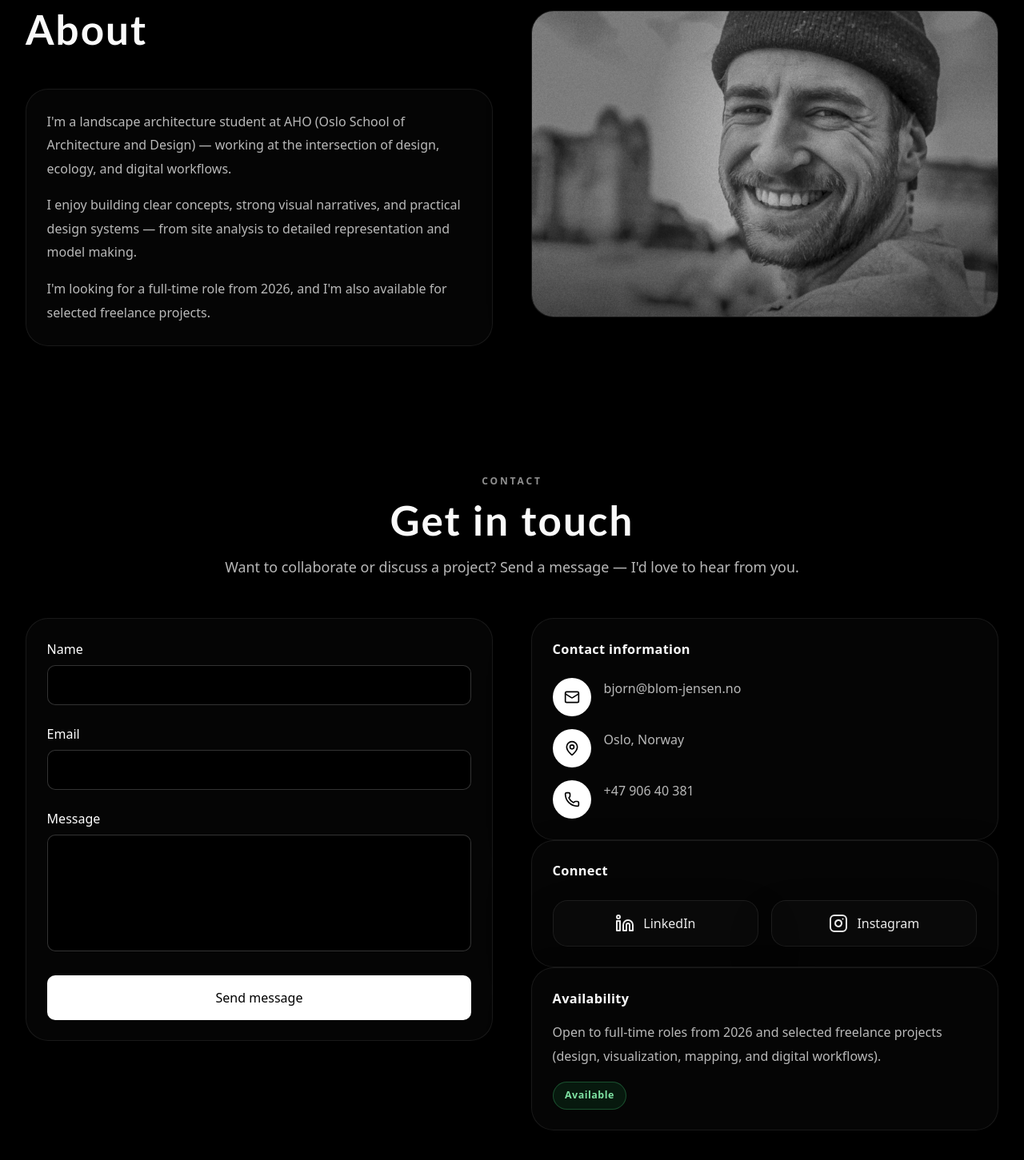
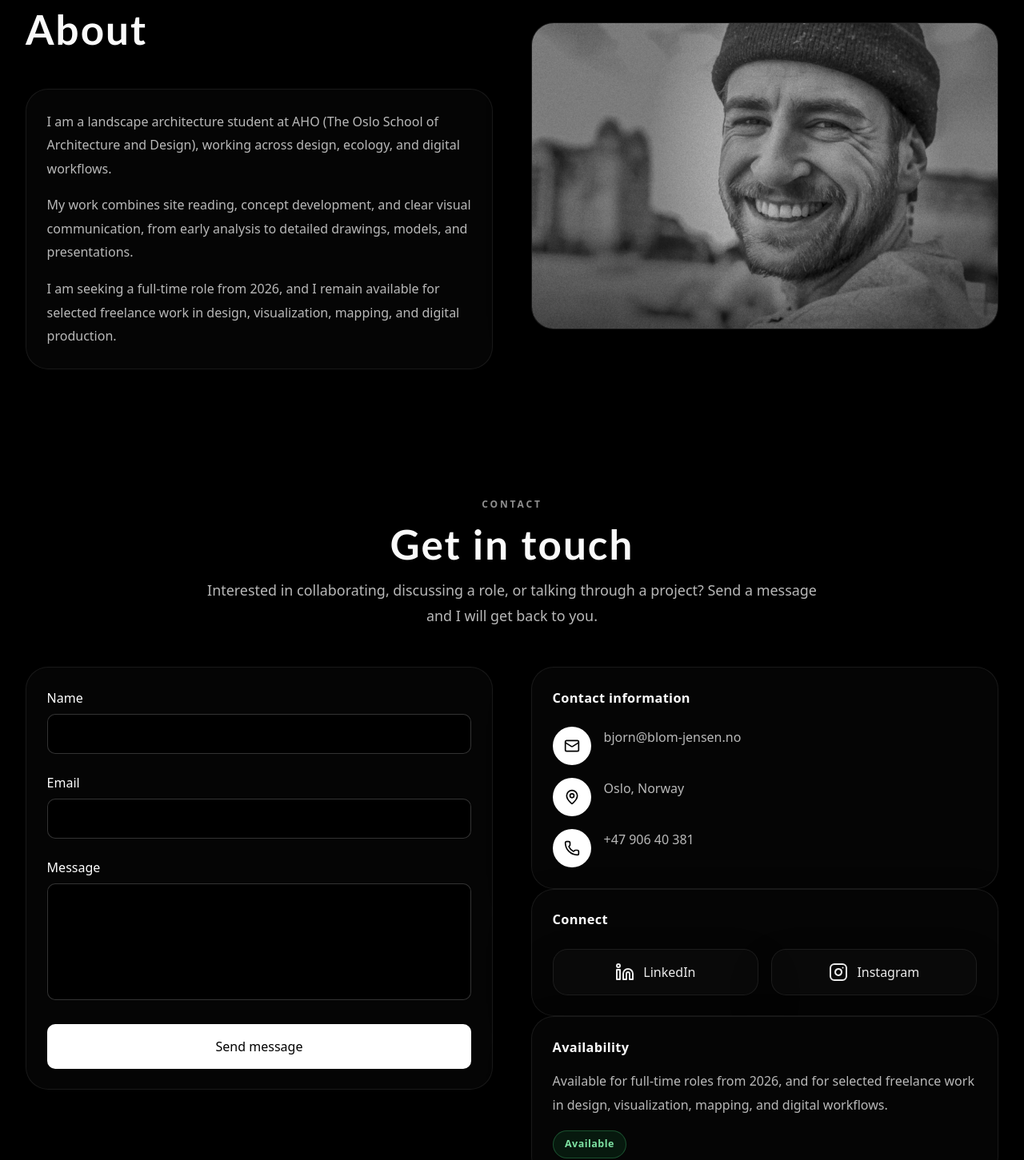
Before and after one commit to blomjensen/blomjensen.github.io, a React (Vite) app: page / in a window 1280 px wide. Shown: the part 1680-3131 px from the top of the page at 80% size. Built offline with nearby package versions, Linux system fonts and the light colour scheme.

Commit message:
Polish site copy and metadata

```diff
--- a/index.html
+++ b/index.html
@@ -6,7 +6,7 @@
     <meta name="viewport" content="width=device-width, initial-scale=1.0" />
     <meta
       name="description"
-      content="Portfolio of Bjørn Blom-Jensen — landscape architecture projects, skills, and contact information."
+      content="Portfolio of Bjørn Blom-Jensen, landscape architecture student at AHO, featuring selected projects, skills, and contact information."
     />
     <title>Bjørn Blom-Jensen — Portfolio</title>
   </head>
--- a/src/content.ts
+++ b/src/content.ts
@@ -19,9 +19,9 @@ export const content = {
       modeProjects: 'Projects',
       modeSkills: 'Skills',
       projectsIntro:
-        'A selection of work from studio courses and independent explorations — focusing on landscape, systems, and storytelling.',
+        'A selection of academic and independent work in landscape architecture, with a focus on spatial strategy, ecological systems, and visual communication.',
       skillsIntro:
-        'Core competencies — both digital tools and landscape architecture fundamentals that shape how I work.',
+        'A practical toolkit spanning landscape architecture, digital workflows, and visual representation.',
       more: 'More',
       less: 'Less',
       modal: {
@@ -34,15 +34,16 @@ export const content = {
     about: {
       title: 'About',
       p1:
-        "I'm a landscape architecture student at AHO (Oslo School of Architecture and Design) — working at the intersection of design, ecology, and digital workflows.",
+        'I am a landscape architecture student at AHO (The Oslo School of Architecture and Design), working across design, ecology, and digital workflows.',
       p2:
-        'I enjoy building clear concepts, strong visual narratives, and practical design systems — from site analysis to detailed representation and model making.',
+        'My work combines site reading, concept development, and clear visual communication, from early analysis to detailed drawings, models, and presentations.',
       p3:
-        "I'm looking for a full-time role from 2026, and I'm also available for selected freelance projects.",
+        'I am seeking a full-time role from 2026, and I remain available for selected freelance work in design, visualization, mapping, and digital production.',
     },
     contact: {
       title: 'Get in touch',
-      intro: "Want to collaborate or discuss a project? Send a message — I'd love to hear from you.",
+      intro:
+        'Interested in collaborating, discussing a role, or talking through a project? Send a message and I will get back to you.',
       form: {
         name: 'Name',
         email: 'Email',
@@ -54,7 +55,7 @@ export const content = {
       connectTitle: 'Connect',
       availabilityTitle: 'Availability',
       availabilityText:
-        "Open to full-time roles from 2026 and selected freelance projects (design, visualization, mapping, and digital workflows).",
+        'Available for full-time roles from 2026, and for selected freelance work in design, visualization, mapping, and digital workflows.',
       availabilityBadge: 'Available',
     },
   },
@@ -74,9 +75,9 @@ export const content = {
       modeProjects: 'Prosjekter',
       modeSkills: 'Kompetanse',
       projectsIntro:
-        'Et utvalg arbeid fra studio og egne utforskninger — med fokus på landskap, systemer og formidling.',
+        'Et utvalg akademisk arbeid og egne prosjekter innen landskapsarkitektur, med fokus på romlige strategier, økologiske systemer og visuell formidling.',
       skillsIntro:
-        'Kjernekompetanse — både digitale verktøy og landskapsarkitektur-fundamentet som styrer hvordan jeg jobber.',
+        'Et praktisk verktøysett som spenner fra landskapsarkitektur og digitale arbeidsflyter til visuell representasjon.',
       more: 'Mer',
       less: 'Mindre',
       modal: {
@@ -89,15 +90,16 @@ export const content = {
     about: {
       title: 'Om meg',
       p1:
-        'Jeg er landskapsarkitektstudent ved AHO — og jobber i skjæringspunktet mellom design, økologi og digitale arbeidsflyter.',
+        'Jeg er landskapsarkitektstudent ved AHO og jobber i skjæringspunktet mellom design, økologi og digitale arbeidsflyter.',
       p2:
-        'Jeg liker å bygge tydelige konsepter, sterke visuelle narrativ og praktiske designsystemer — fra analyse til detaljert representasjon og modellbygging.',
+        'Arbeidet mitt kombinerer stedslesning, konseptutvikling og tydelig visuell formidling - fra tidlig analyse til detaljerte tegninger, modeller og presentasjoner.',
       p3:
-        'Jeg ser etter fast jobb fra 2026, og kan også ta utvalgte freelance-oppdrag.',
+        'Jeg søker fast jobb fra 2026, og er også tilgjengelig for utvalgte freelance-oppdrag innen design, visualisering, kart og digital produksjon.',
     },
     contact: {
       title: 'Ta kontakt',
-      intro: 'Vil du samarbeide eller diskutere et prosjekt? Send en melding — jeg hører gjerne fra deg.',
+      intro:
+        'Vil du samarbeide, diskutere en rolle eller snakke om et prosjekt? Send en melding, så hører du fra meg.',
       form: {
         name: 'Navn',
         email: 'E-post',
@@ -109,7 +111,7 @@ export const content = {
       connectTitle: 'Lenker',
       availabilityTitle: 'Tilgjengelighet',
       availabilityText:
-        'Åpen for fast jobb fra 2026 og utvalgte freelance-oppdrag (design, visualisering, kart, og digitale arbeidsflyter).',
+        'Tilgjengelig for fast jobb fra 2026, og for utvalgte freelance-oppdrag innen design, visualisering, kart og digitale arbeidsflyter.',
       availabilityBadge: 'Tilgjengelig',
     },
   },
```
